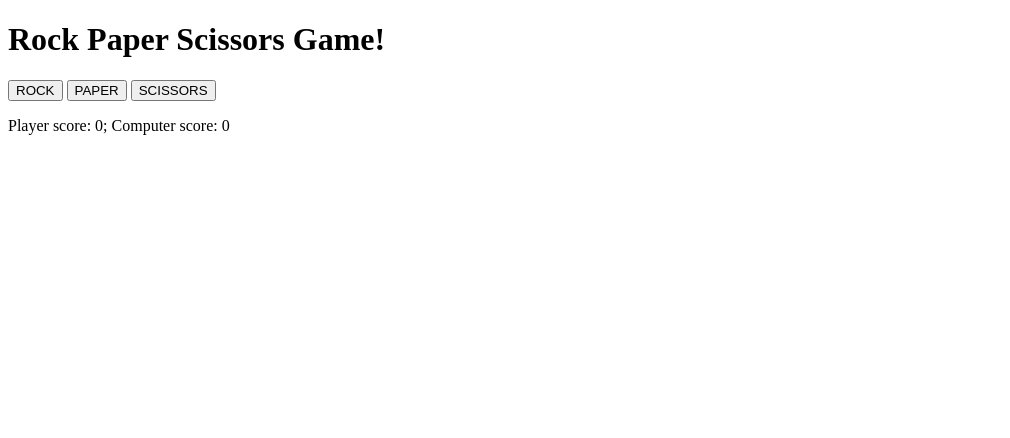
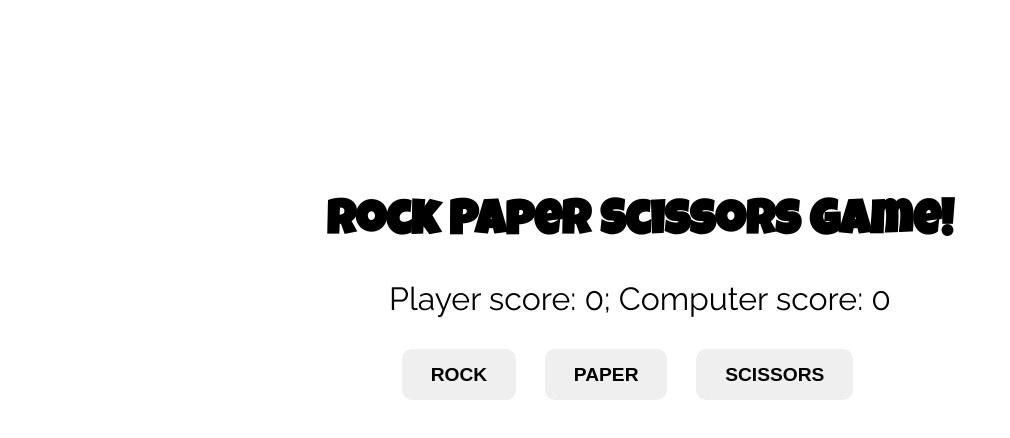
Before and after one commit to thedodus/top-rock-paper-scissors, a plain HTML site: page index.html in a window 1280 px wide. Shown: the whole page, without its empty margins (0-1010 px from the left). Drawn offline with Linux system fonts and the light colour scheme.

Commit message:
Added stylesheet

```diff
--- a/app.js
+++ b/app.js
@@ -14,7 +14,7 @@ function computerPlay(){
 function playRound(playerSelection, computerSelection){
     playerSelection = this.getAttribute("id");
     computerSelection = computerPlay();
-    para.textContent = `You chose ${playerSelection}, Computer chose: ${computerSelection}`;
+    para.textContent = `You chose ${playerSelection}, Computer chose ${computerSelection}.`;
     if (computerSelection === playerSelection){
         result.textContent = "Tie! You both chose " + computerSelection + ".";
 
--- a/index.html
+++ b/index.html
@@ -9,11 +9,11 @@
     </head>
     <body>
         <h1>Rock Paper Scissors Game!</h1>
-        <button id="rock">ROCK</button>
-        <button id="paper">PAPER</button>
-        <button id="scissors">SCISSORS</button>
         <div class=container>
             <p id="scoreboard"></p>
+            <button id="rock" class="btn-rock">ROCK</button>
+            <button id="paper" class="btn-paper">PAPER</button>
+            <button id="scissors" class="btn-scissors">SCISSORS</button>
             <p id="para"></p>
             <p id="result"></p>
         </div>
--- a/styles.css
+++ b/styles.css
@@ -0,0 +1,58 @@
+@import url('https://fonts.googleapis.com/css2?family=Luckiest+Guy&family=Raleway&display=swap');
+
+* {
+    box-sizing: border-box;
+}
+
+body {
+    margin: 0;
+    padding: 0;
+    font-family: "Raleway", sans-serif;
+}
+
+h1 {
+    text-align: center;
+    margin-top: 200px;
+    font-family: "Luckiest Guy", cursive;
+    font-size: 3rem;
+}
+
+h2 {
+    font-size: 2.25rem;
+    margin-top: 50px;
+    font-family: "Luckiest Guy", cursive;
+}
+
+.container {
+    margin: 0 auto;
+    width: 800px;
+    text-align: center;
+}
+
+#scoreboard {
+    font-size: 2rem;
+}
+
+button {
+    padding: .75em 1.5em;
+    margin-right: 25px;
+    font-size: 1.2rem;
+    border: none;
+    cursor: pointer;
+    border-radius: 10px;
+    font-weight: bold;
+    outline: none;
+    transition: all 0.3s;
+}
+
+button:hover {
+    transform: scale(1.1);
+}
+
+#para, #result {
+    font-size: 1.2rem;
+}
+
+#para {
+    margin-top: 50px;
+}
```
